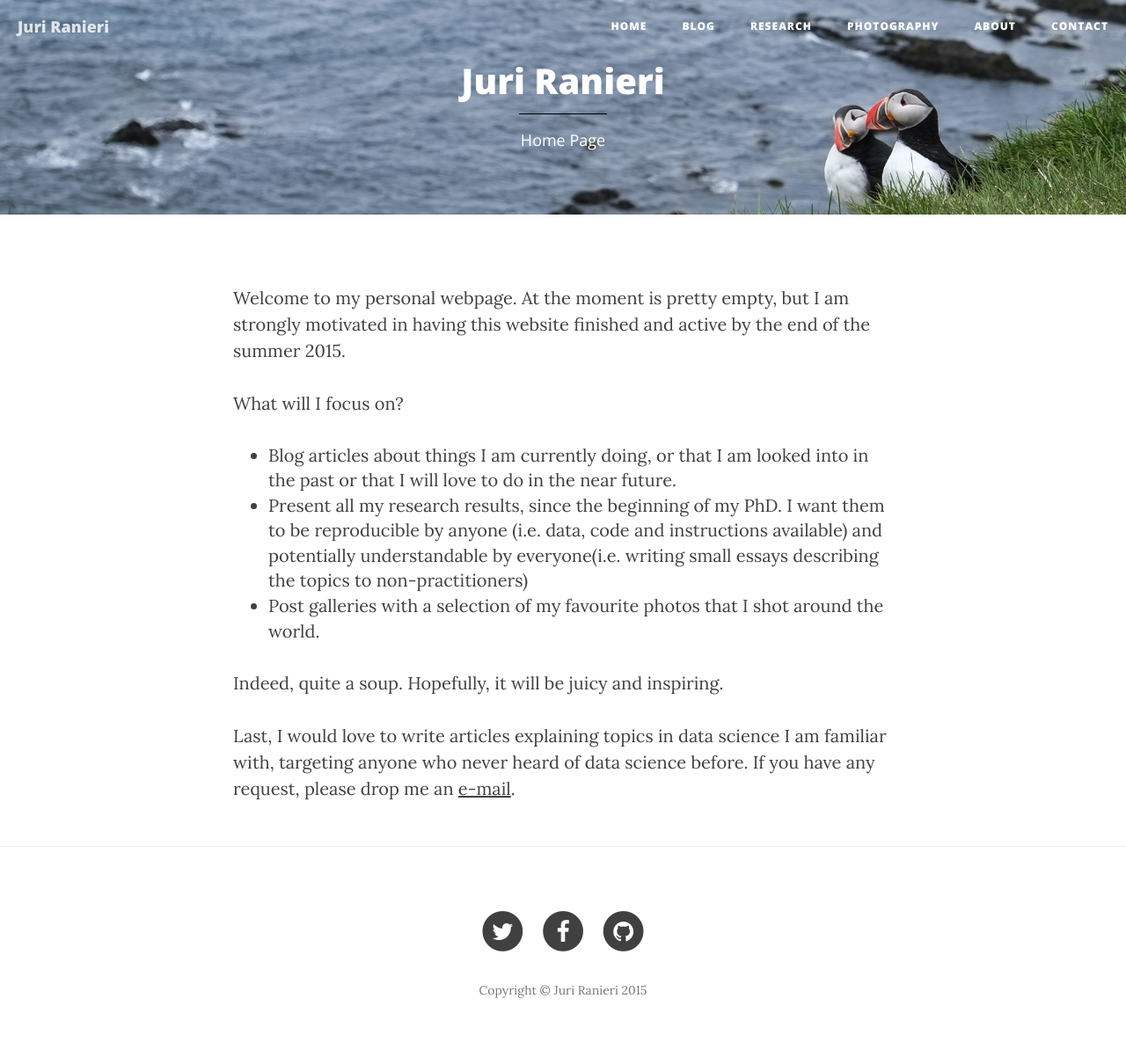
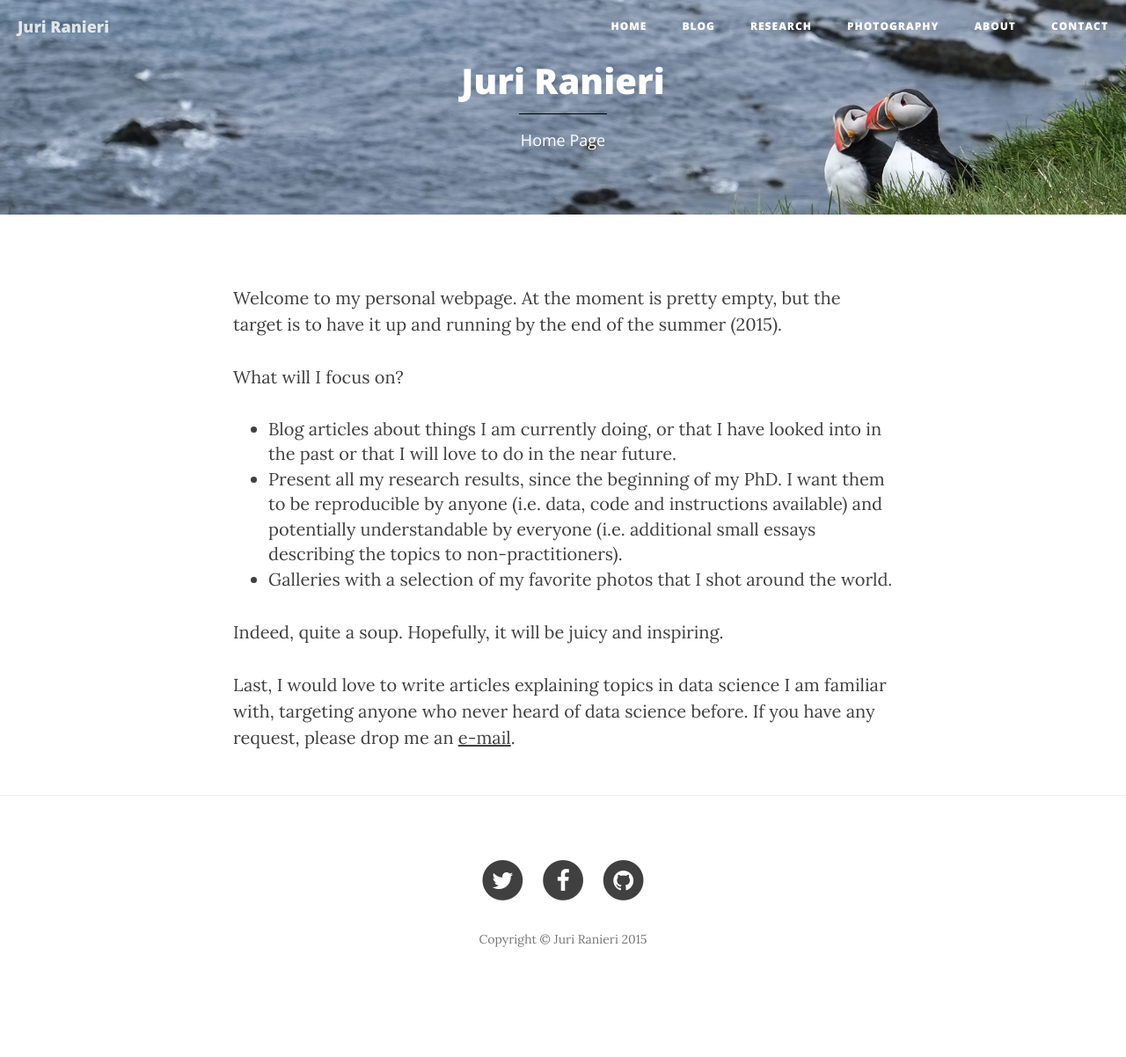
Before and after one commit to jranieri/jranieri.github.io, a Jekyll site: the page built from index.md, in a window 1280 px wide. Shown: the whole page at 88% size. Built offline with Jekyll 4.4.1, drawn with Linux system fonts in a browser that asks for light colours; nearby versions of some CDN libraries; after the commit the page ends 1144 px from its top, so only the background shows below that.

```diff
--- a/index.md
+++ b/index.md
@@ -4,13 +4,13 @@
 header-img: "img/bg-1.jpg"
 ---
 
-Welcome to my personal webpage. At the moment is pretty empty, but I am strongly motivated in having this website finished and active by the end of the summer 2015.
+Welcome to my personal webpage. At the moment is pretty empty, but the target is to have it up and running by the end of the summer (2015).
 
 What will I focus on?
 
-*  	Blog articles about things I am currently doing, or that I am looked into in the past or that I will love to do in the near future.
-*   Present all my research results, since the beginning of my PhD. I want them to be reproducible by anyone (i.e. data, code and instructions available) and potentially understandable by everyone(i.e. writing small essays describing the topics to non-practitioners)
-* 	Post galleries with a selection of my favourite photos that I shot around the world.
+*  	Blog articles about things I am currently doing, or that I have looked into in the past or that I will love to do in the near future.
+*   Present all my research results, since the beginning of my PhD. I want them to be reproducible by anyone (i.e. data, code and instructions available) and potentially understandable by everyone (i.e. additional small essays describing the topics to non-practitioners).
+* 	Galleries with a selection of my favorite photos that I shot around the world.
 
 Indeed, quite a soup. Hopefully, it will be juicy and inspiring.
 
```
Also changed, not shown: img/bg-1.jpg, img/bg-3.jpg, img/home-bg.jpg (deleted), img/post-bg-01.jpg (deleted), img/post-bg-02.jpg (deleted), img/post-bg-03.jpg (deleted), img/post-bg-04.jpg (deleted), img/post-bg-05.jpg (deleted), img/post-bg-06.jpg (deleted), img/post-sample-image.jpg (deleted).
